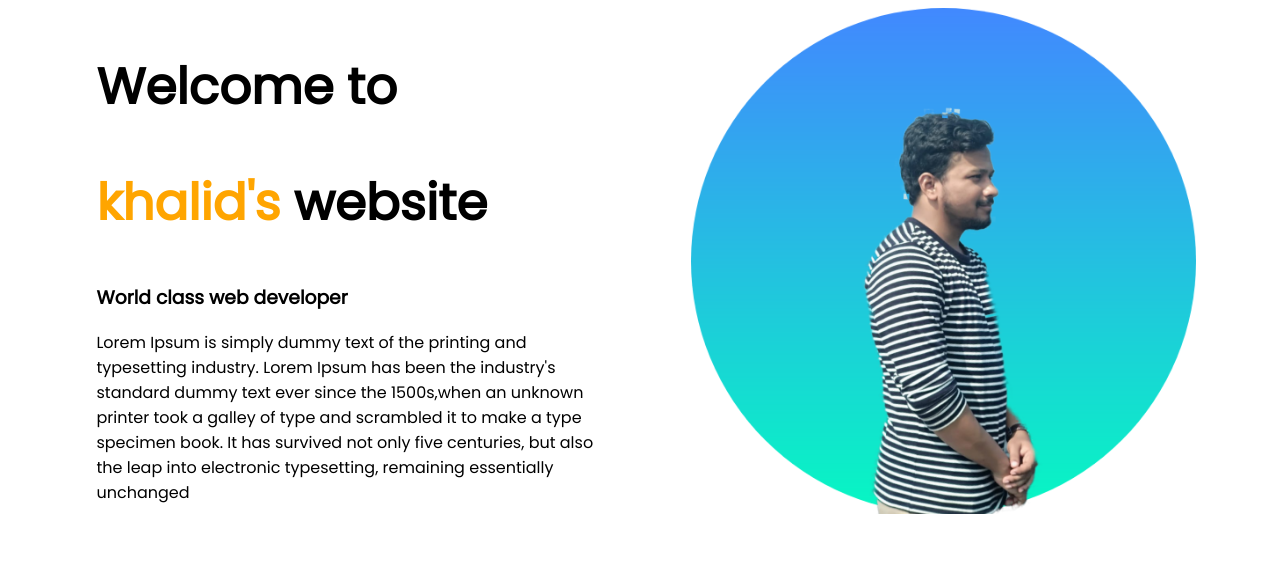
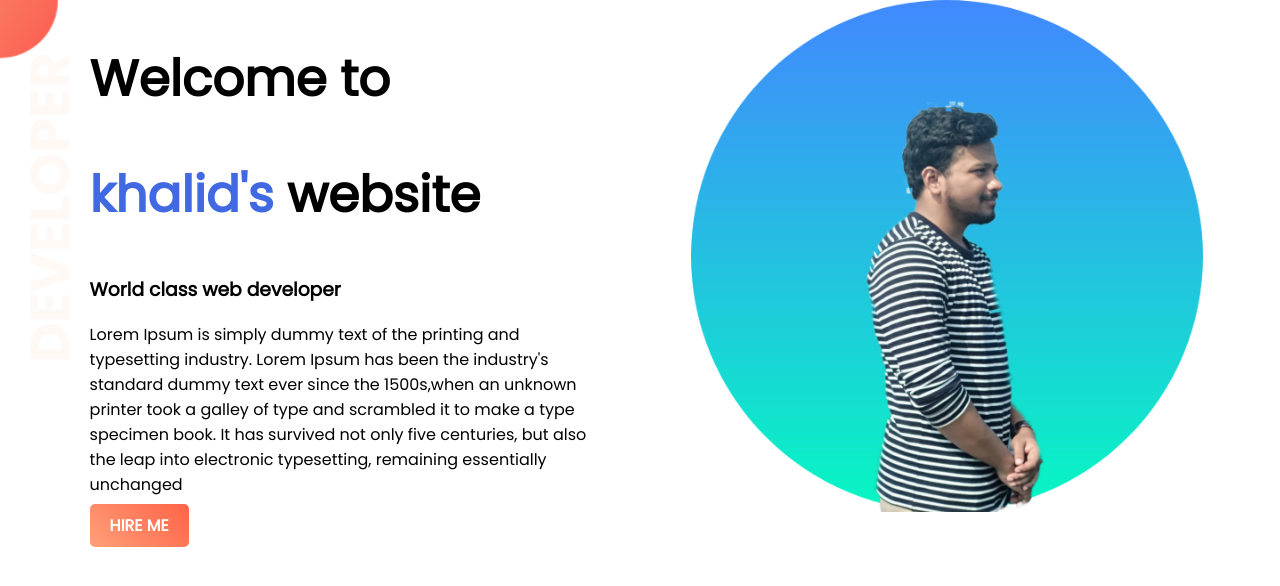
Before and after one commit to khalid548/web-portfolio, a plain HTML site: page index.html in a window 1280 px wide. Drawn offline with Linux system fonts and the light colour scheme.

Commit message:
adding second part

```diff
--- a/index.html
+++ b/index.html
@@ -8,7 +8,7 @@
     <link rel="stylesheet" href="style.css">
 </head>
 <body>
- <section>
+ <section class="top-banner">
      <div class="half-width">
         <h1>Welcome to </h1>
         <h1><span class="name-highlight">khalid's</span> website</h1>
@@ -19,6 +19,7 @@
             make a type specimen book. It has survived not only five centuries, but
             also the leap into electronic typesetting, remaining essentially
             unchanged</p>
+            <a class="link-button" target="_blank"href="https://www.linkedin.com/feed/?trk=onboarding-landing">HIRE ME</a>
      </div>
      <div class="half-width">
         <img src="images/khalid.png" alt="">
--- a/style.css
+++ b/style.css
@@ -1,12 +1,13 @@
 body{
     font-family: 'Poppins', sans-serif;
+    margin: 0;
 }
 
 h1{
     font-size: 50px;
 }
 .name-highlight{
-    color: orange;
+    color: royalblue;
 }
 .half-width{
     width: 40%;
@@ -17,3 +18,18 @@ h1{
 .half-width img{
     width: 100%;
 }
+.top-banner{
+    background-image: url("images/top-banner.png");
+    background-repeat: no-repeat;
+}
+section{
+    height: 500px;
+}
+.link-button{
+    text-decoration: none;
+    background-image:  linear-gradient(45deg, lightSalmon,tomato);;
+    padding: 10px 20px;
+    border-radius: 5px;
+    color: white;
+    font-weight: bold;
+}
```
